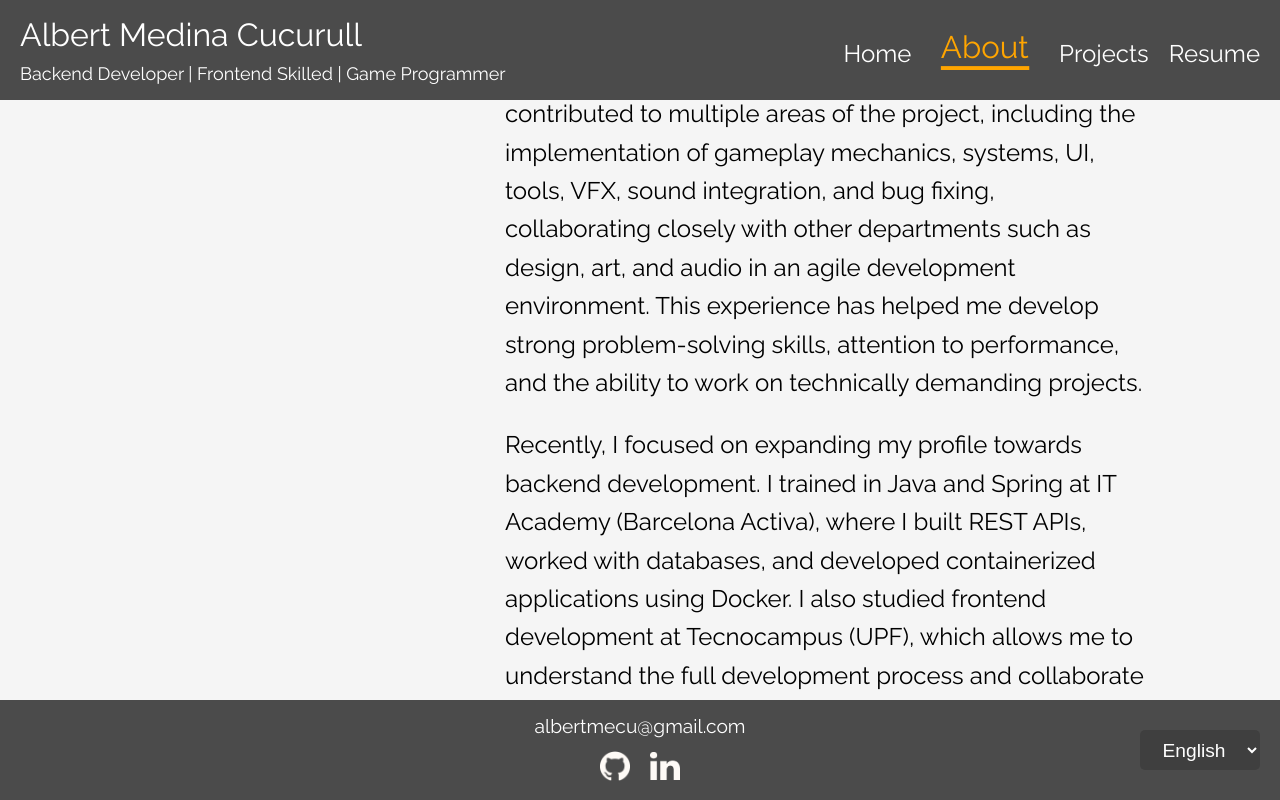
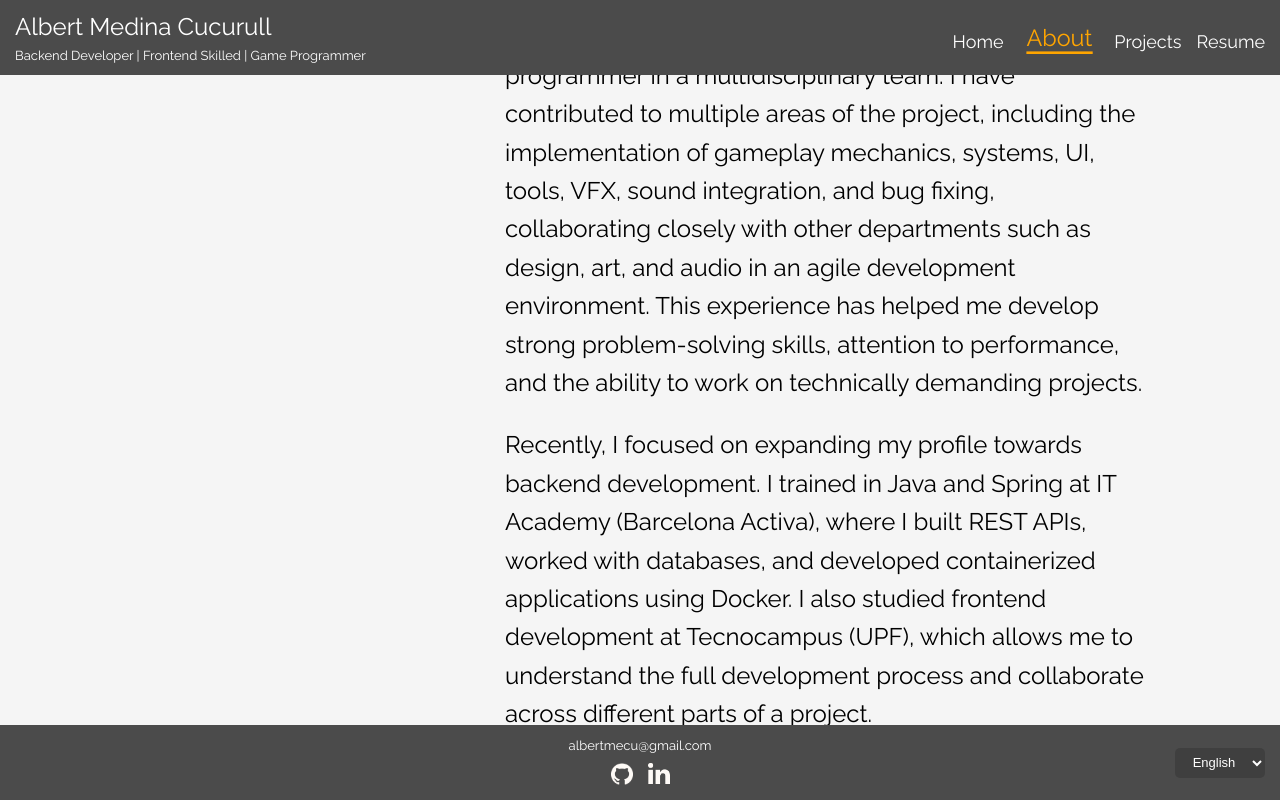
Before and after one commit to AlbertMedina/portfolio-web, a React (Vite) app: page /portfolio-web/about in a window 1280 px wide. Shown: the top 800 px of the page. Built offline with nearby package versions, Linux system fonts and the light colour scheme.

Commit message:
feat: nav / footer resize

```diff
--- a/src/components/core/Footer.jsx
+++ b/src/components/core/Footer.jsx
@@ -20,11 +20,7 @@ export default function Footer() {
             target="_blank"
             rel="noopener noreferrer"
           >
-            <img
-              src={githubLogo}
-              alt="Albert Medina Cucurull GitHub"
-              width={30}
-            />
+            <img src={githubLogo} alt="Albert Medina Cucurull GitHub" />
           </a>
 
           <a
@@ -32,11 +28,7 @@ export default function Footer() {
             target="_blank"
             rel="noopener noreferrer"
           >
-            <img
-              src={linkedinLogo}
-              alt="Albert Medina Cucurull LinkedIn"
-              width={30}
-            />
+            <img src={linkedinLogo} alt="Albert Medina Cucurull LinkedIn" />
           </a>
         </div>
       </div>
--- a/src/components/core/Footer.module.css
+++ b/src/components/core/Footer.module.css
@@ -3,7 +3,7 @@
   z-index: 1000;
   bottom: 0;
   width: 100%;
-  height: 100px;
+  height: 75px;
   display: flex;
   justify-content: center;
   align-items: center;
@@ -15,12 +15,12 @@
   display: flex;
   flex-direction: column;
   align-items: center;
-  gap: 14px;
+  gap: 10px;
 }
 
 .info a {
   margin: 0;
-  font-size: larger;
+  font-size: small;
   color: #ffffff;
   text-decoration: none;
   transition: opacity 0.2s ease;
@@ -35,10 +35,12 @@
   justify-content: center;
   align-items: center;
   color: #ffffff;
-  gap: 20px;
+  gap: 15px;
 }
 
 .logos img {
+  width: 22px;
+  height: auto;
   transition: transform 0.2s ease;
 }
 
@@ -48,16 +50,16 @@
 
 .language {
   position: absolute;
-  right: 20px;
+  right: 15px;
   top: 50%;
   transform: translateY(-50%);
-  width: 120px;
-  height: 40px;
+  width: 90px;
+  height: 30px;
   border-radius: 5px;
   border: none;
   background-color: #3f3f3f;
   color: #ffffff;
-  font-size: larger;
+  font-size: small;
   cursor: pointer;
   text-align: center;
   transition: background-color 0.2s ease, box-shadow 0.2s ease;
--- a/src/components/core/Nav.jsx
+++ b/src/components/core/Nav.jsx
@@ -10,7 +10,7 @@ export default function Nav() {
     <div className={styles.header}>
       <div className={styles.about}>
         <p className={styles.name}>Albert Medina Cucurull</p>
-        <p>{t("about.header")}</p>
+        <p className={styles.role}>{t("about.header")}</p>
       </div>
       <nav className={styles.navigation}>
         <NavLink
--- a/src/components/core/Nav.module.css
+++ b/src/components/core/Nav.module.css
@@ -3,7 +3,7 @@
   z-index: 1000;
   top: 0;
   width: 100%;
-  height: 100px;
+  height: 75px;
   display: flex;
   justify-content: space-between;
   align-items: center;
@@ -15,8 +15,8 @@
   font-size: large;
   display: flex;
   flex-direction: column;
-  gap: 10px;
-  padding-left: 20px;
+  gap: 7px;
+  padding-left: 15px;
 }
 
 .about p {
@@ -24,17 +24,21 @@
 }
 
 .name {
-  font-size: xx-large;
+  font-size: x-large;
+}
+
+.role {
+  font-size: small;
 }
 
 .navigation {
   display: flex;
-  gap: 20px;
-  padding-right: 20px;
+  gap: 15px;
+  padding-right: 15px;
   color: #ffffff;
-  font-size: x-large;
+  font-size: large;
   align-items: flex-end;
-  height: 2.5rem;
+  height: 2rem;
 }
 
 .navigation a {
@@ -54,7 +58,7 @@
   content: "";
   display: block;
   width: 0;
-  height: 2px;
+  height: 1.5px;
   background: #ffd700;
   transition: width 0.3s;
 }
@@ -69,7 +73,7 @@
 
 .navigation a.active {
   color: #ffa500;
-  padding: 0 20px;
+  padding: 0 15px;
 }
 
 .navigation a.active span {
@@ -78,6 +82,6 @@
 
 .navigation a.active span::after {
   width: 100%;
-  height: 3px;
+  height: 2px;
   background: #ffa500;
 }
```
